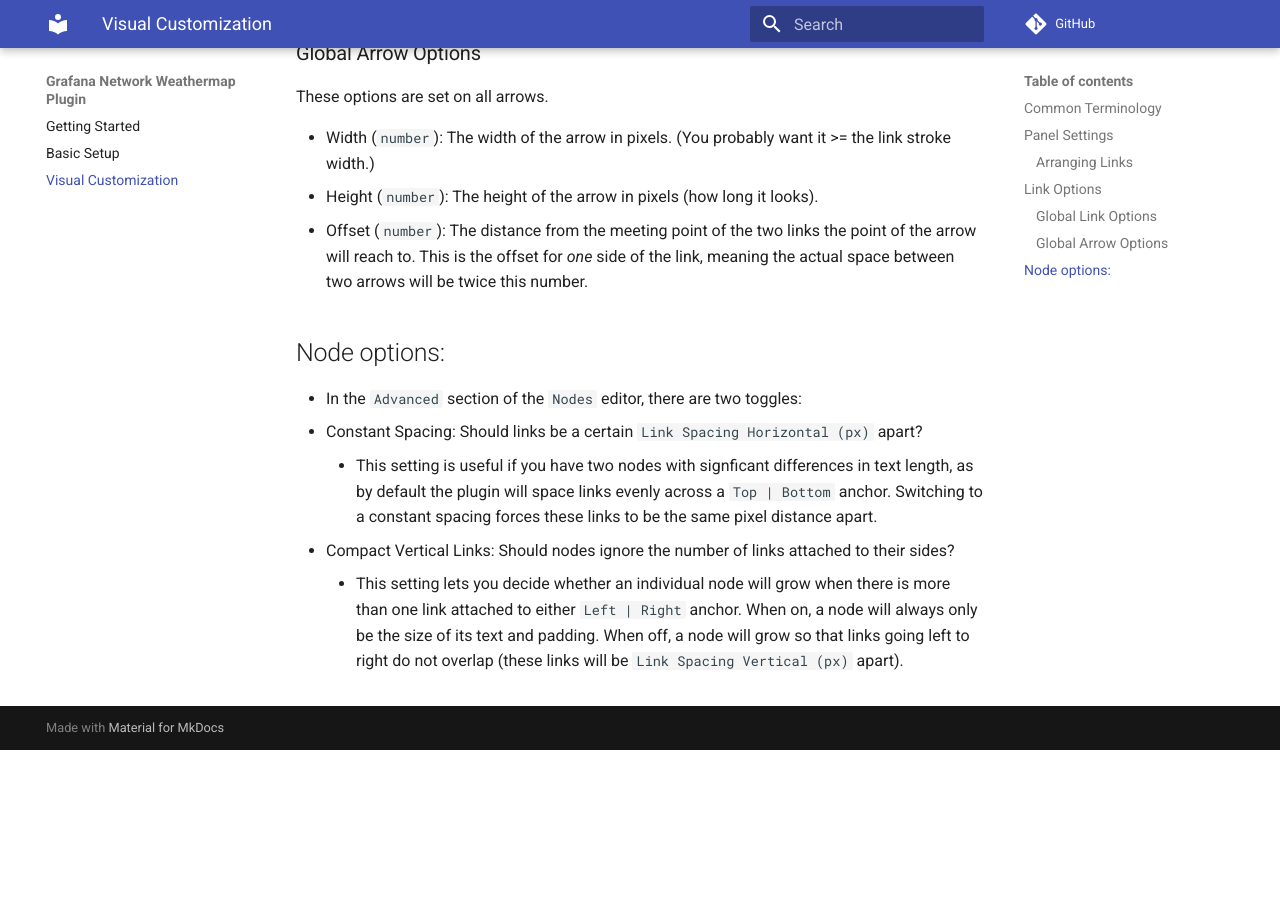
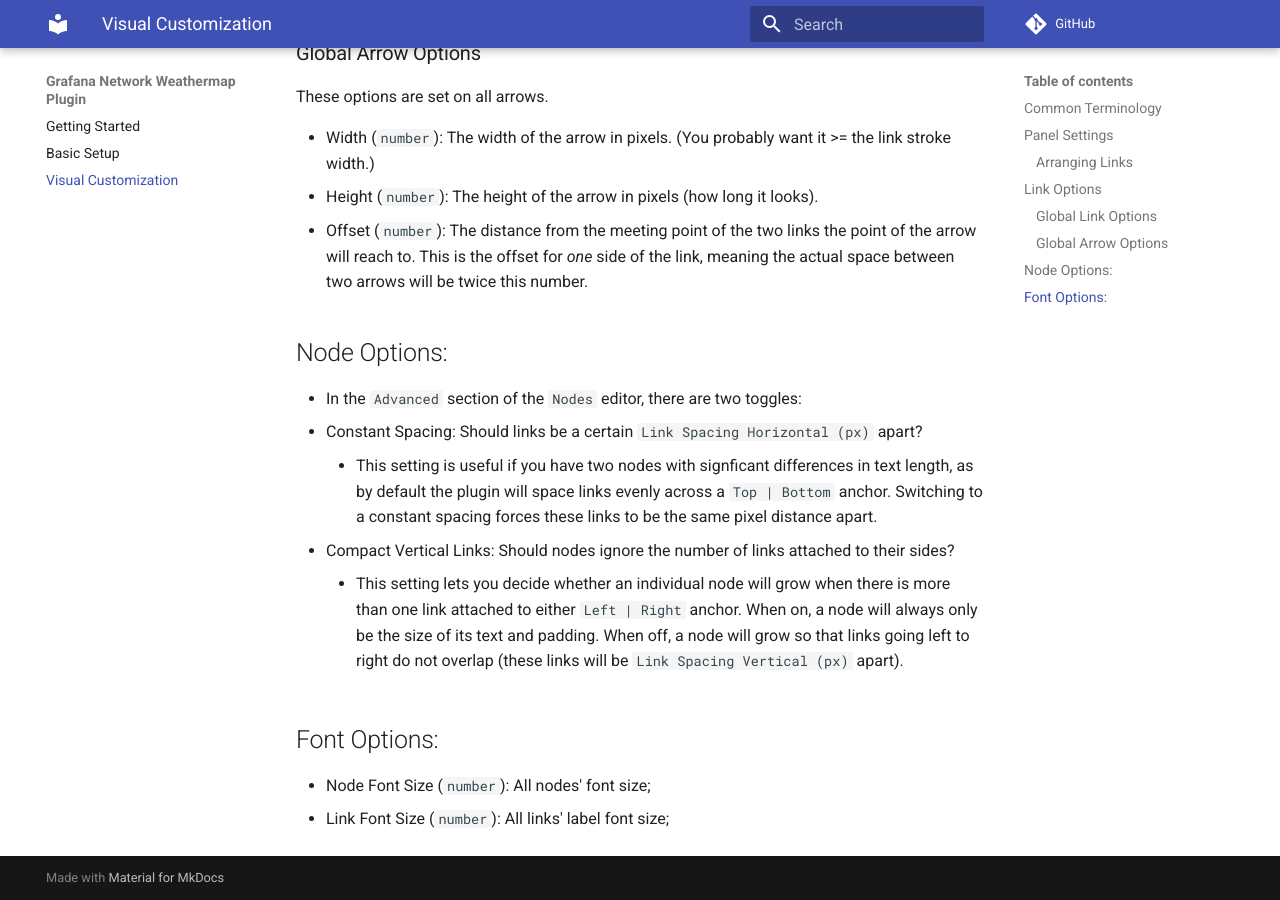
Before and after one commit to knightss27/grafana-network-weathermap, an MkDocs documentation site: the page built from website/docs/customization.md, in a window 1280 px wide and 900 px high, scrolled down 1747 px. Built offline with MkDocs 1.6.1 and Material for MkDocs 9.7.7, drawn with Linux system fonts in a browser that asks for light colours; comment, search, counter and statistics services are not loaded; before the commit the page ends 2497 px from its top, so only the background shows below that.

Commit message:
feat: font option docs

```diff
--- a/website/docs/customization.md
+++ b/website/docs/customization.md
@@ -47,10 +47,15 @@ These options are set on all arrows.
 - Height (`number`): The height of the arrow in pixels (how long it looks).
 - Offset (`number`): The distance from the meeting point of the two links the point of the arrow will reach to. This is the offset for _one_ side of the link, meaning the actual space between two arrows will be twice this number.
 
-## Node options:
+## Node Options:
 
 - In the `Advanced` section of the `Nodes` editor, there are two toggles:
   - Constant Spacing: Should links be a certain `Link Spacing Horizontal (px)` apart?
     - This setting is useful if you have two nodes with signficant differences in text length, as by default the plugin will space links evenly across a `Top | Bottom` anchor. Switching to a constant spacing forces these links to be the same pixel distance apart.
   - Compact Vertical Links: Should nodes ignore the number of links attached to their sides?
     - This setting lets you decide whether an individual node will grow when there is more than one link attached to either `Left | Right` anchor. When on, a node will always only be the size of its text and padding. When off, a node will grow so that links going left to right do not overlap (these links will be `Link Spacing Vertical (px)` apart).
+
+## Font Options:
+
+- Node Font Size (`number`): All nodes' font size;
+- Link Font Size (`number`): All links' label font size;
```
